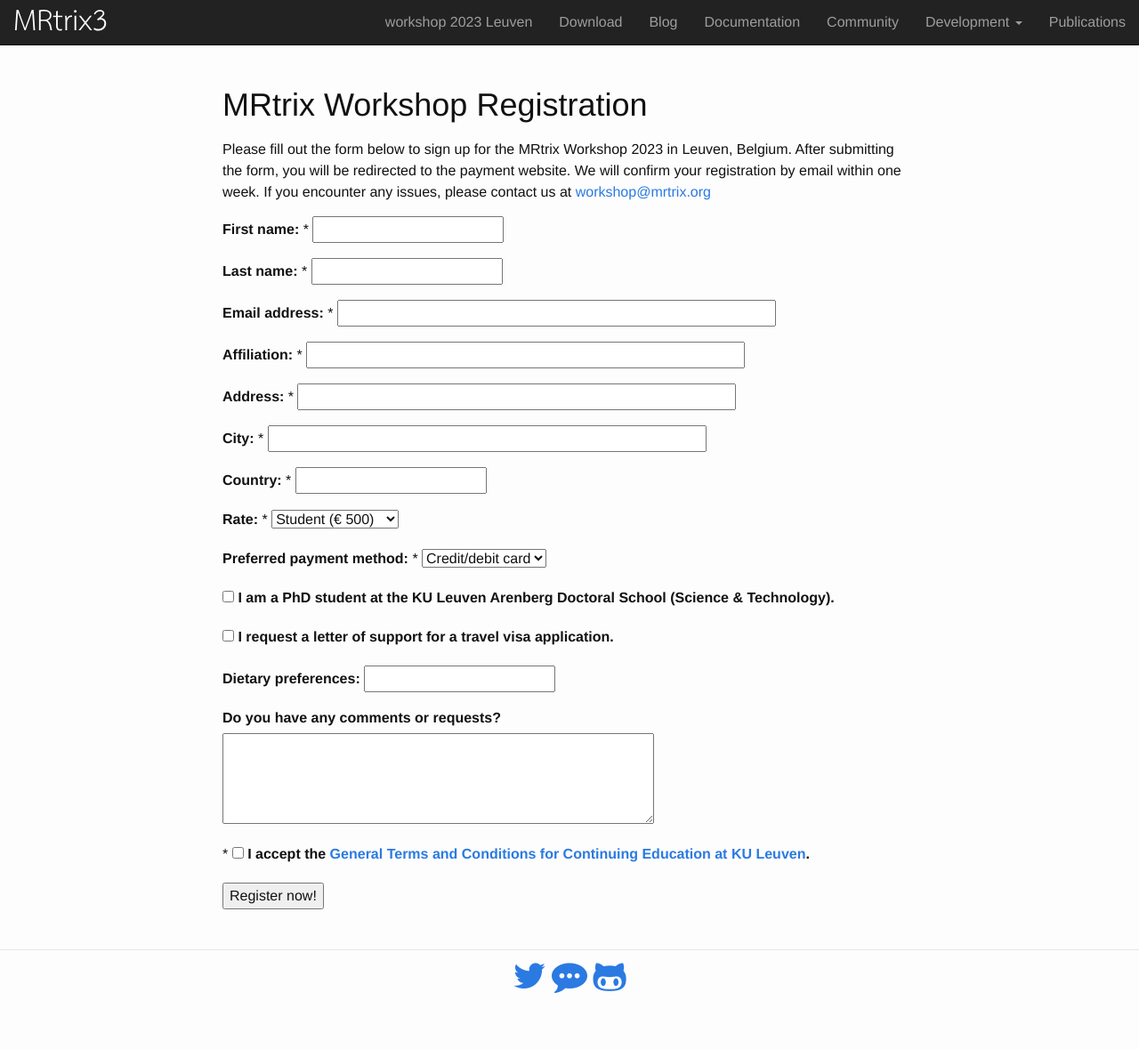
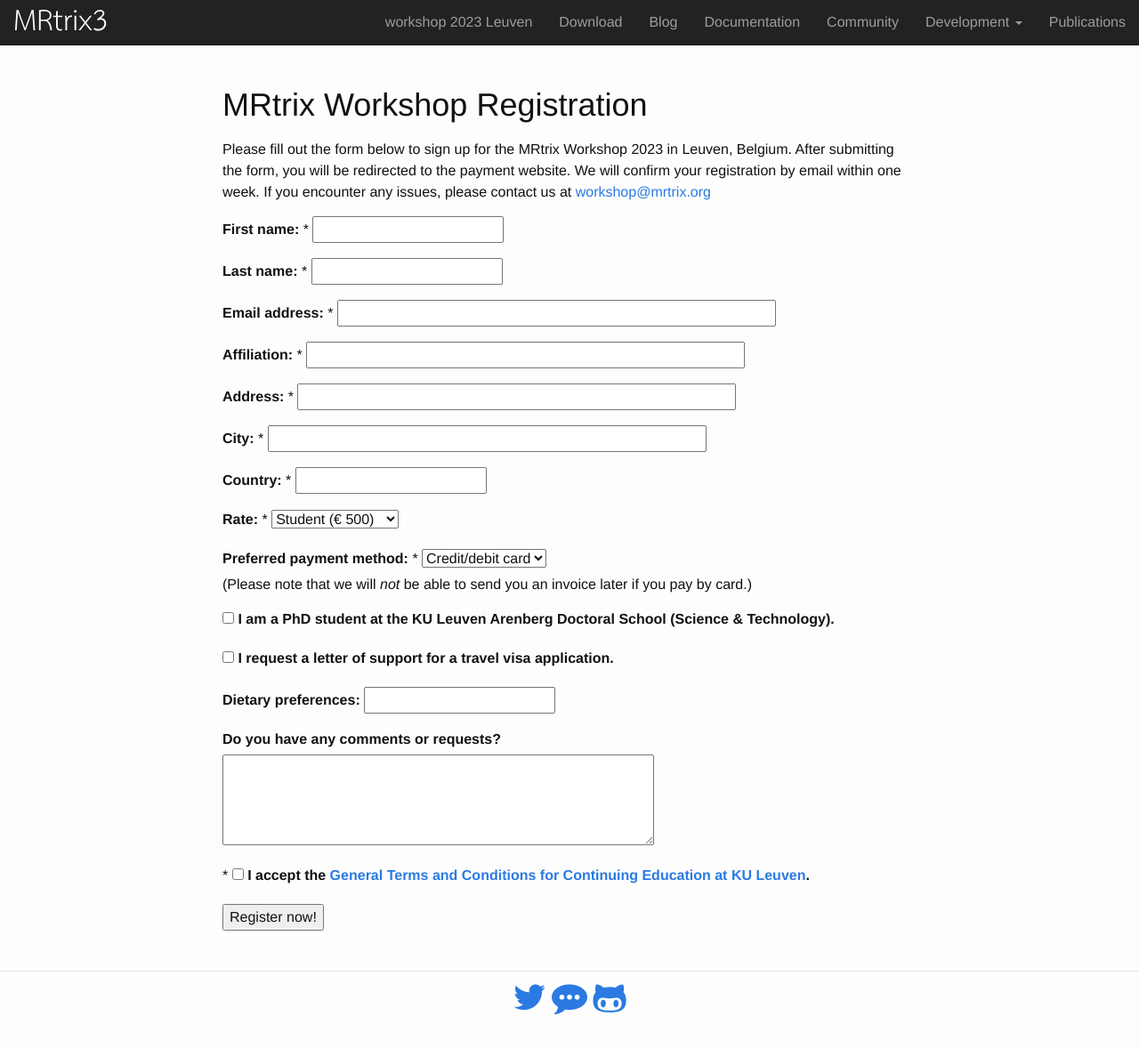
Before and after one commit to MRtrix3/MRtrix3.github.io, a Jekyll site: the page built from leuven2023_registration.html, in a window 1280 px wide and 1196 px high. Shown: the top 1179 px of the window at 89% size. Built offline with Jekyll 4.4.1, drawn with Linux system fonts in a browser that asks for light colours; nearby versions of some CDN libraries; some of the changed lines change nothing that is shown.

Commit message:
Clean up registration form.

```diff
--- a/leuven2023_registration.html
+++ b/leuven2023_registration.html
@@ -39,6 +39,7 @@ permalink: /workshop2023/registration
       <option value="Card">Credit/debit card</option>
       <option value="Invoice">Invoice</option>
     </select><br />
+    (Please note that we will <i>not</i> be able to send you an invoice later if you pay by card.)
   </p>
 
   <p>
@@ -77,7 +78,7 @@ window.addEventListener("load", function() {
     .then(response => response.json())
     .then(function(res) {
       if (res.result === 'success') {
-        var outputmessage = '<p>Your registration has been recorded successfully. Nice one!</p>';
+        var outputmessage = '<p>Your registration has been recorded successfully.</p>';
         // data processing
         var amount = (data.get("Rate") === "Industry") ? 1200 : 800;
         if (data.get("Rate") === "Student") {
```
